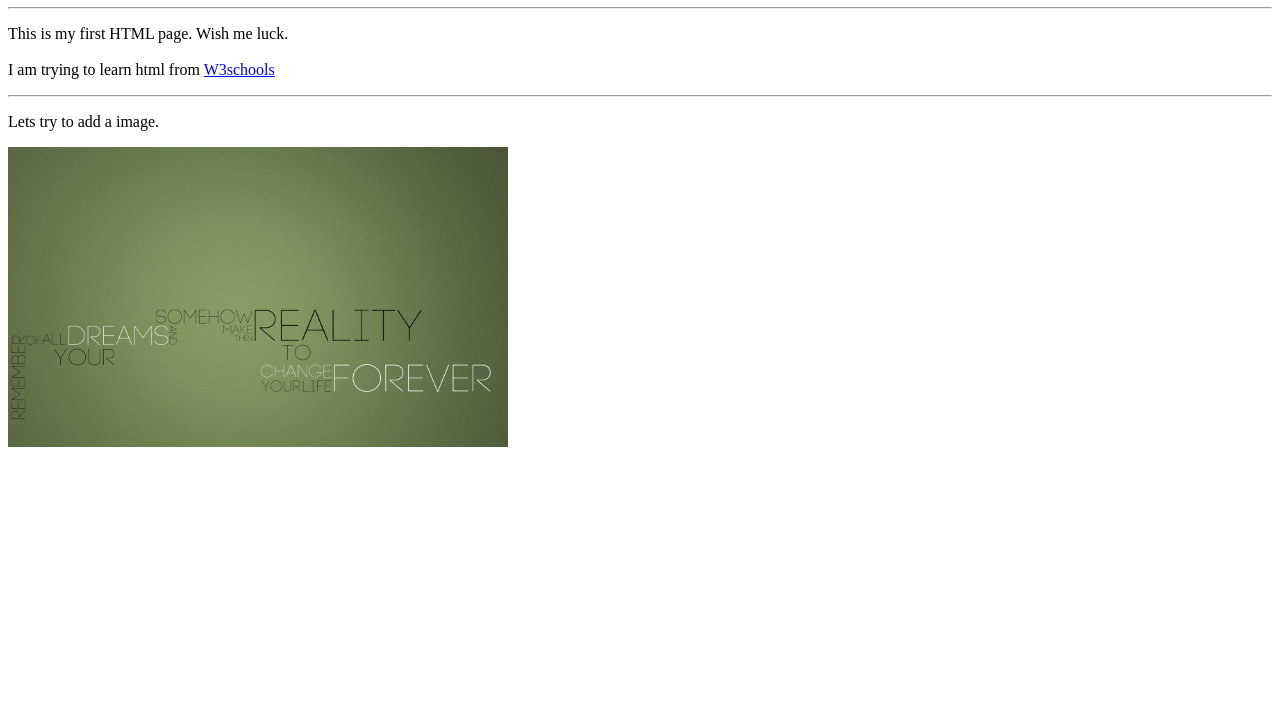
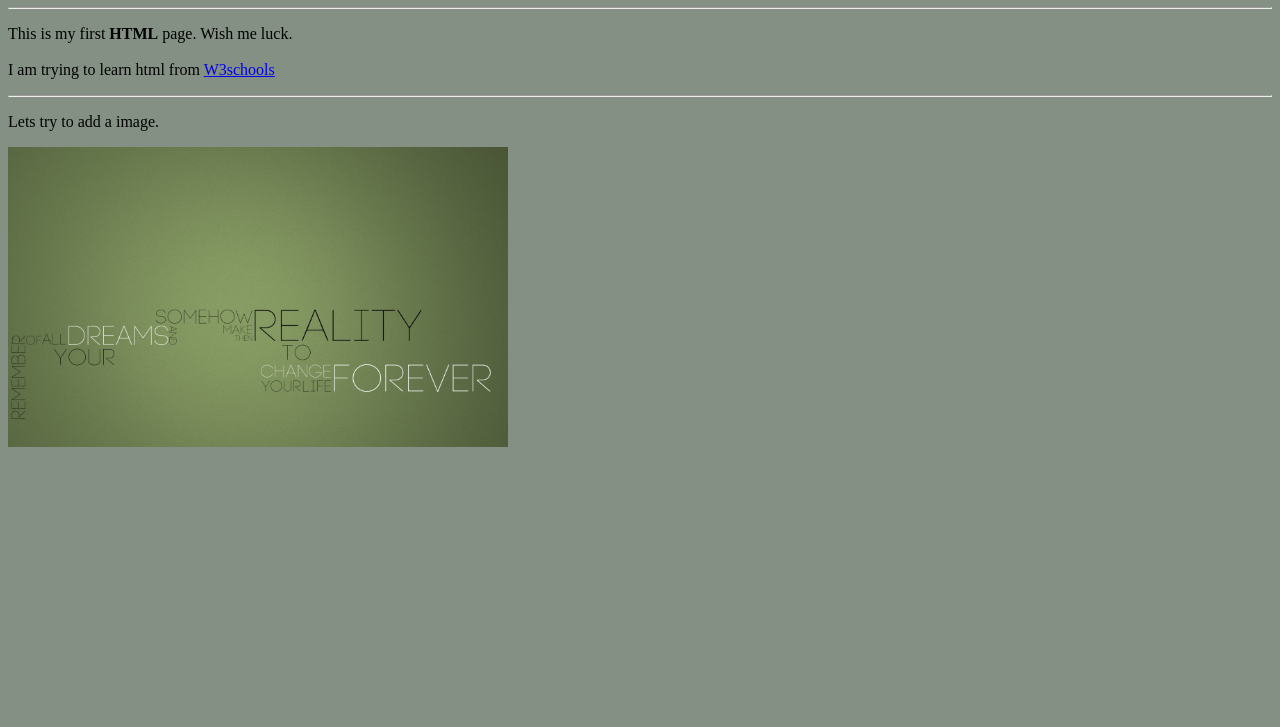
Before and after one commit to appscode/intern-projects, a plain HTML site: page test.html in a window 1280 px wide. Shown: the part 73-800 px from the top of the page. Drawn offline with Linux system fonts and the light colour scheme.

Commit message:
Added rgb background

```diff
--- a/test.html
+++ b/test.html
@@ -4,13 +4,13 @@
 <head>
 	<title>TestWeb</title>
 </head>
-<body>
+<body style="background: rgb(131,144,131);">
 	<h1>
 	Test Web Page
 	</h1>
 	<hr>
 	<p>
-		This is my first HTML page. Wish me luck.<br><br />I am trying to learn html from <a href="http:/www.w3schools.com">W3schools</a>
+		This is my first <b>HTML</b> page. Wish me luck.<br><br />I am trying to learn html from <a href="http:/www.w3schools.com">W3schools</a>
 	</p>
 	<hr>
 	<p>
```
